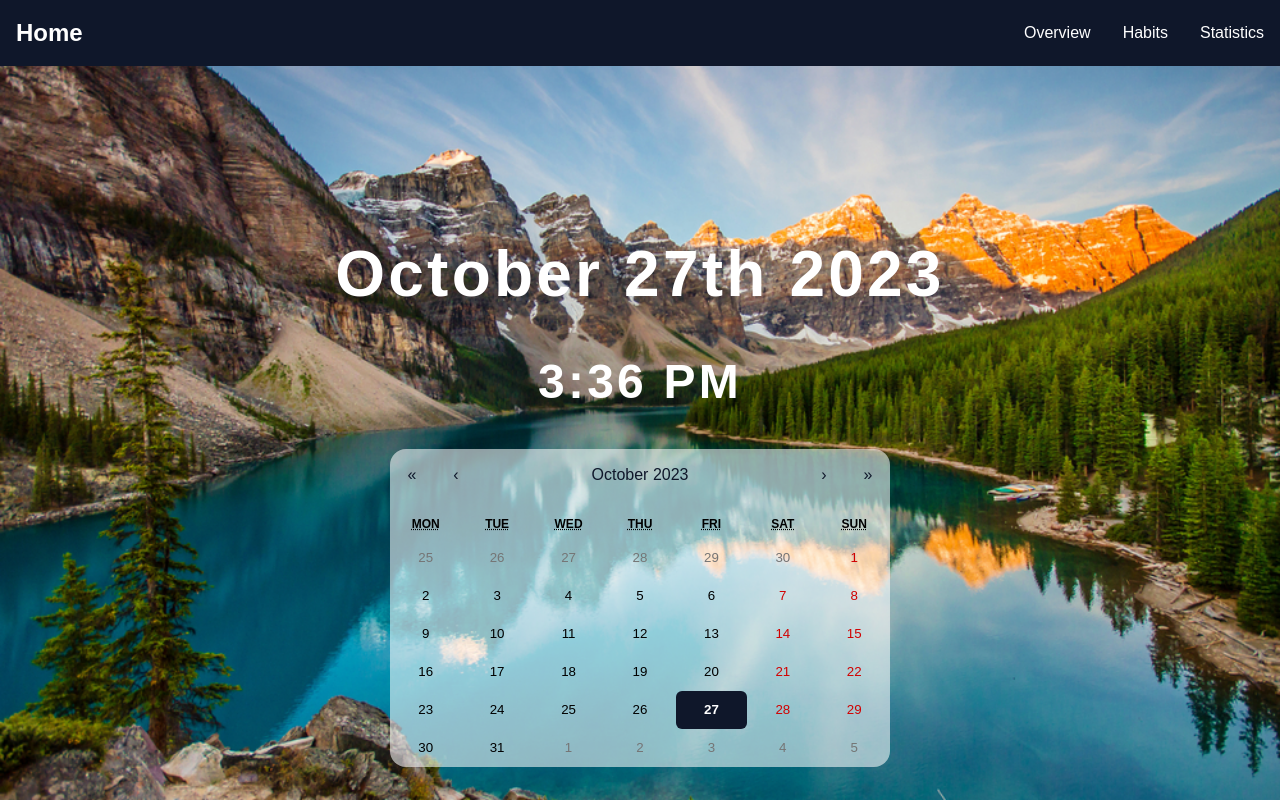
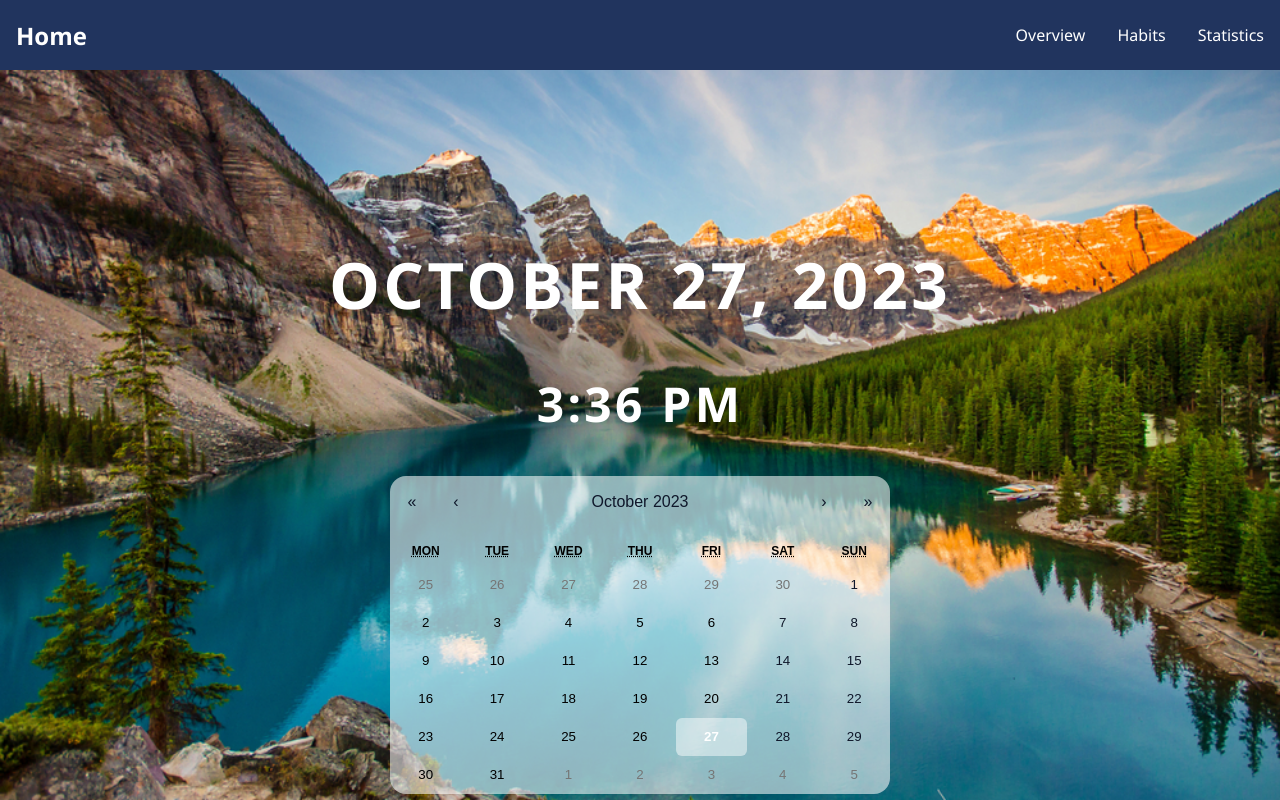
Before and after one commit to mayasaltzman/habit_tracker, a React (Create React App) app in the folder habit-tracker-react/: page / in a window 1280 px wide. Built offline with nearby package versions, Linux system fonts and the light colour scheme.

Commit message:
changed some homepage styles

```diff
--- a/habit-tracker-react/src/App.css
+++ b/habit-tracker-react/src/App.css
@@ -2,7 +2,7 @@
   background-color: white;
   height: 100vh;
   width: 100%;
-  font-family: sans-serif;
+  font-family: 'Segoe UI', Tahoma, Geneva, Verdana, sans-serif;
   background-image: url("./home-imgs/british-columbia.jpg");
   background-repeat: no-repeat;
   background-size: cover;
--- a/habit-tracker-react/src/components/NavBar.css
+++ b/habit-tracker-react/src/components/NavBar.css
@@ -4,7 +4,7 @@ nav {
     display: flex;
     justify-content: space-between;
     align-items: center;
-    background-color: #0f172a;
+    background-color: #21345e;
     position: sticky;
     top: 0;
 }
--- a/habit-tracker-react/src/components/pages/Home.css
+++ b/habit-tracker-react/src/components/pages/Home.css
@@ -6,8 +6,9 @@
     letter-spacing: 0.2rem;
     font-size: 4.0rem;
     color: white;
-    text-tracdnsform: uppercase;
-    font-weight: bold;
+    text-transform: uppercase;
+    /* font-weight: bold; */
+    text-align: center;
 }
 
 .landing h2 {
@@ -17,7 +18,7 @@
     font-size: 3.0rem;
     color: white;
     text-transform: uppercase;
-    font-weight: bold;
+    /* font-weight: bold; */
 }
 
 .calendar-container {
@@ -61,7 +62,7 @@
 }
 
 .react-calendar__tile--now {
-    background: #0f172a;
+    background: rgba(255, 255, 255, 0.474);
     border-radius: 6px;
     font-weight: bold;
     color: white;
@@ -74,3 +75,10 @@
     font-weight: bold;
     color: white;;
 }
+
+/* making weekend dates black */
+.react-calendar__month-view__days__day--weekend:not(
+    .react-calendar__month-view__days__day--neighboringMonth
+  ) {
+  color: #0f172a !important;
+}
--- a/habit-tracker-react/src/components/pages/Home.js
+++ b/habit-tracker-react/src/components/pages/Home.js
@@ -22,7 +22,7 @@ const Home = () => {
     // const minutes = date.getMinutes()
 
     //moment library just does this for me lol
-    const curr = moment().format('MMMM Do YYYY')
+    const curr = moment().format('MMMM D, YYYY')
     const time = moment().format('h:mm a')
 
     return (
```
